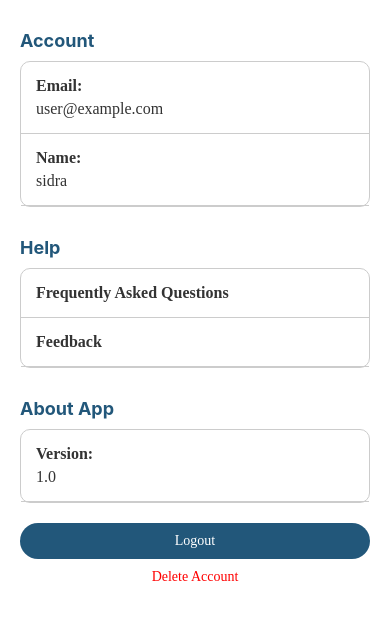
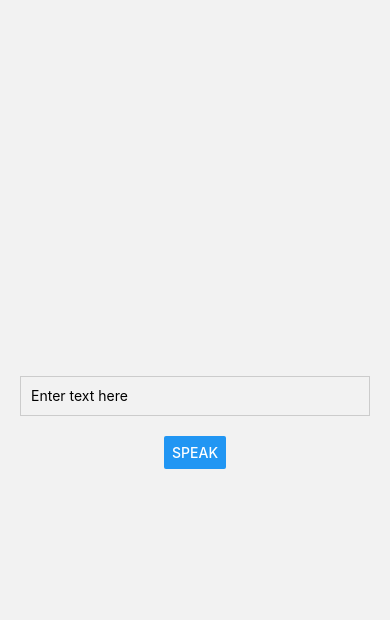
Before and after one commit to muqadasghazal/Silent-Connect, a React Native app: screen /SpeechToText in a window 390 px wide. Shown: the top 620 px of the page. Built offline with nearby package versions, Linux system fonts and the light colour scheme.

Commit message:
Changes to be committed: 	modified:   App.js 	new file:   Components/SpeechToText.js 	modified:   package-lock.json 	modified:   package.json 	modified:   yarn.lock

```diff
--- a/App.js
+++ b/App.js
@@ -7,13 +7,15 @@ import SignUp from './Components/SignUp';
 import Feedback from './Components/Feedback';
 import FAQScreen from './Components/FaqsPage';
 import Accounts from './Components/Accounts';
+import SpeechToText from './Components/SpeechToText';
+
 
 const App = () => {
   const Stack = createStackNavigator();
 
   return (
     <NavigationContainer>
-      <Stack.Navigator initialRouteName="Accounts">
+      <Stack.Navigator initialRouteName="SpeechToText">
         <Stack.Screen
           name="FrontPage"
           component={FrontPage}
@@ -42,7 +44,12 @@ const App = () => {
        <Stack.Screen
           name="Accounts"
           component={Accounts}
-          options={{ headerShown: false }} // Hide header for signup screen if needed
+          options={{ headerShown: false }} // Hide header for accounts screen if needed
+        />
+         <Stack.Screen
+          name="SpeechToText"
+          component={SpeechToText}
+          options={{ headerShown: false }} // Hide header for speech to text screen if needed
         />
       </Stack.Navigator>
     </NavigationContainer>
--- /dev/null
+++ b/Components/SpeechToText.js
@@ -0,0 +1,46 @@
+import React, { useState } from 'react';
+import { View, Button, TextInput, StyleSheet } from 'react-native';
+import Tts from 'react-native-tts';
+
+const App = () => {
+  const [text, setText] = useState(''); // State to store the input text
+
+  const speakText = () => {
+    if (text) {
+      Tts.speak(text); // Speak the entered text
+    } else {
+      Tts.speak('Please enter some text first.');
+    }
+  };
+
+  return (
+    <View style={styles.container}>
+      <TextInput
+        style={styles.textInput}
+        placeholder="Enter text here"
+        value={text}
+        onChangeText={setText} // Update state as the user types
+      />
+      <Button title="Speak" onPress={speakText} />
+    </View>
+  );
+};
+
+const styles = StyleSheet.create({
+  container: {
+    flex: 1,
+    justifyContent: 'center',
+    alignItems: 'center',
+    padding: 20,
+  },
+  textInput: {
+    width: '100%',
+    height: 40,
+    borderColor: '#ccc',
+    borderWidth: 1,
+    paddingHorizontal: 10,
+    marginBottom: 20,
+  },
+});
+
+export default App;
--- a/package.json
+++ b/package.json
@@ -22,6 +22,7 @@
     "react-native-gesture-handler": "^2.20.2",
     "react-native-safe-area-context": "^4.14.0",
     "react-native-screens": "^4.0.0",
+    "react-native-tts": "^4.1.1",
     "react-native-vector-icons": "^10.2.0",
     "yup": "^1.4.0"
   },
```
Also changed, not shown: 2 other files (tests, documents, lock files or other folders).
